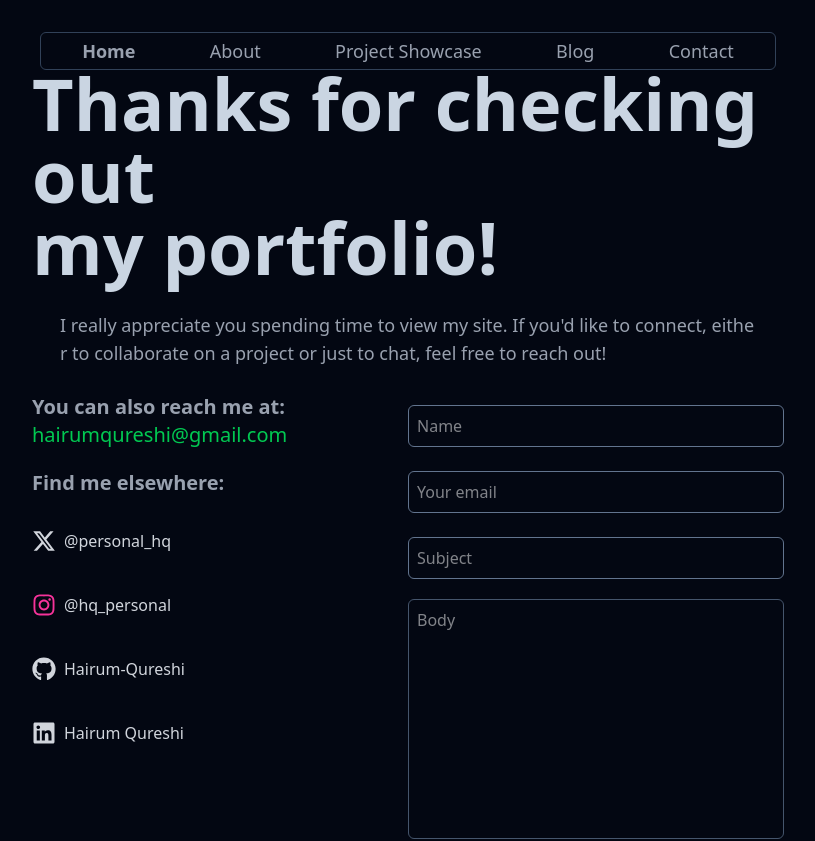
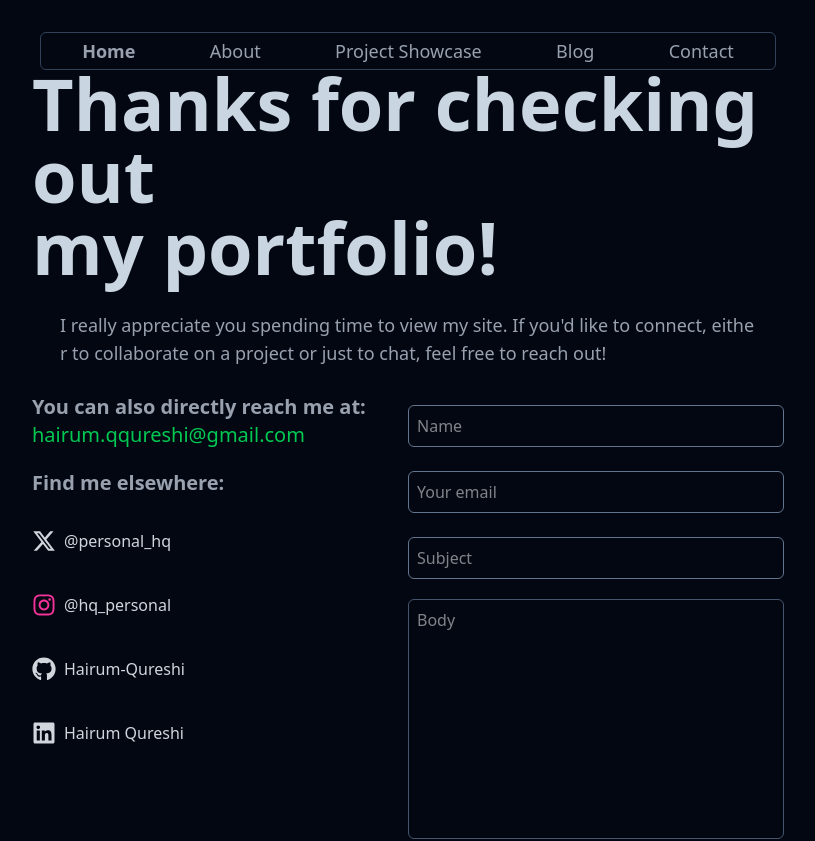
Before and after one commit to Hairum-Qureshi/personal-portfolio, a Next.js app: page /contact in a window 1280 px wide. Shown: the top 841 px of the page, without its empty margins (232-1047 px from the left). Built offline with nearby package versions, Linux system fonts and the light colour scheme.

Commit message:
corrected email

```diff
--- a/app/contact/page.tsx
+++ b/app/contact/page.tsx
@@ -64,8 +64,10 @@ export default function Contact() {
 			<div className="w-full flex my-7">
 				<div className="w-1/2">
 					<h3 className="font-semibold text-xl text-gray-400">
-						You can also reach me at: <br />
-						<p className="text-green-500 font-light">hairumqureshi@gmail.com</p>
+						You can also directly reach me at: <br />
+						<p className="text-green-500 font-light">
+							hairum.qqureshi@gmail.com
+						</p>
 					</h3>
 					<h3 className="font-semibold text-xl text-gray-400 mt-5">
 						Find me elsewhere:
```
